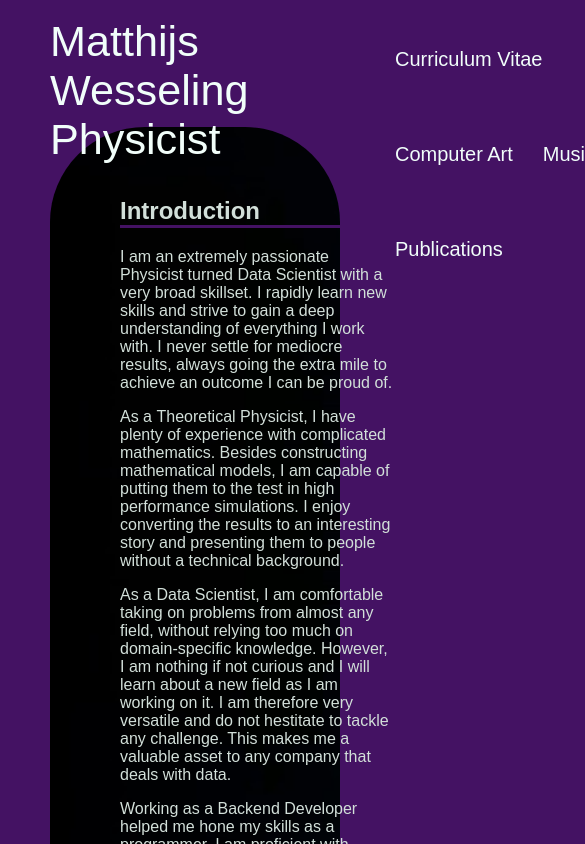
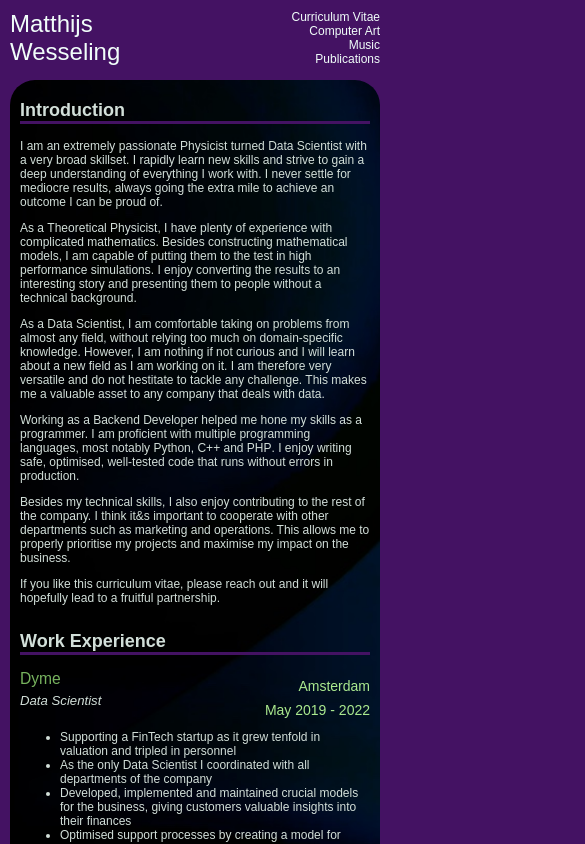
Before and after one commit to Bladieblah/Bladieblah.github.io, a Next.js app: page /cv in a window 390 px wide. Shown: the top 844 px of the page, 585 px wide, since content can reach past the window. Built offline with nearby package versions, Linux system fonts and the light colour scheme; a web font is replaced by a local one.

Commit message:
Fix mobile formatting

```diff
--- a/src/components/CvItem.tsx
+++ b/src/components/CvItem.tsx
@@ -11,16 +11,21 @@ type CVProps = {
 
 export default function CvItem(props: CVProps) {
   return (
-    <article className={styles.content}>
+    <article className={styles.item}>
+      <div>
         <section className={styles.description}>
           <h2>{props.company}</h2>
           <h3>{props.function}</h3>
-        {props.children}
         </section>
         <section className={styles.date}>
           <p>{props.city}</p>
           <p>{props.dates}</p>
         </section>
+      </div>
+      <div className={styles.content}>
+        {props.children}
+        <div className={styles.spacing}/>
+      </div>
     </article>
   )
 }
--- a/src/components/FloatyBit.tsx
+++ b/src/components/FloatyBit.tsx
@@ -4,7 +4,7 @@ import styles from './styles/layout.module.css'
 export default function FloatyBit() {
   return (
     <div className={styles.floatybit}>
-      <div>
+      <div className={styles.nameContainer}>
         <div className={styles.name}>
           <a href='./'>Matthijs Wesseling</a>
         </div>
--- a/src/components/MainCanvas.tsx
+++ b/src/components/MainCanvas.tsx
@@ -3,8 +3,10 @@ import styles from './styles/layout.module.css'
 
 export default function MainCanvas({ children }: LayoutProps) {
   return (
-    <div className={styles.subContainer}>
-      { children }
+    <div className={styles.canvas}>
+      <div className={styles.canvasContents}>
+        { children }
+      </div>
     </div>
   )
 }
--- a/src/components/NavBar.tsx
+++ b/src/components/NavBar.tsx
@@ -3,7 +3,7 @@ import styles from './styles/layout.module.css'
 
 export default function NavBar() {
   return (
-    <div className={styles.header}>
+    <div className={styles.navbar}>
       <div className={styles.buttonContainer}>
         <Button href='/cv' name='Curriculum Vitae'/>
         <Button href='/physarum' name='Computer Art'/>
--- a/src/components/styles/button.module.css
+++ b/src/components/styles/button.module.css
@@ -1,7 +1,7 @@
 .buttonOuter {
   height: 55px;
   display: inherit;
-  margin: 15px;
+  margin: clamp(10px, (100vw - 670px) / 20 + 10px, 15px);
 }
 
 .buttonOuter div {
@@ -13,7 +13,6 @@
 }
 
 .buttonOuter div a {
-  font-size: 20px;
   display: table-cell;
   vertical-align: middle;
   text-align: center;
--- a/src/components/styles/cvitem.module.css
+++ b/src/components/styles/cvitem.module.css
@@ -1,4 +1,8 @@
-.content {
+.item {
+  display: grid;
+}
+
+.item div {
   display: flex;
 }
 
@@ -38,3 +42,18 @@
 .skilldesc {
   padding-left: 10px;
 }
+
+.content {
+  display: flex;
+}
+
+.spacing {
+  min-width: 120px;
+}
+
+@media screen and (max-width: 640px) {
+  .spacing {
+    min-width: 0;
+    width: 0;
+  }
+}
--- a/src/components/styles/layout.module.css
+++ b/src/components/styles/layout.module.css
@@ -1,23 +1,37 @@
 .container {
-  margin-left: 50px;
-  margin-right: 50px;
+  margin-inline: clamp(10px, calc((100vw - 400px)) / 7.5, 50px);
   max-width: 1024px;
+  min-width: 300px;
   align-self: center;
 }
 
-.subContainer {
+.canvas {
   width: 100%;
-  /* min-height: calc(100vh - 100px); */
-  min-height: 1500px;
-  border-top-left-radius: 95px;
-  border-top-right-radius: 95px;
+  min-height: calc(100vh - 100px);
+  /* min-height: 1500px; */
+  --radius: clamp(25px, calc((100vw - 600px) / 6 + 25px), 95px);
+  border-top-left-radius: var(--radius);
+  border-top-right-radius: var(--radius);
   background-image: url('/bg1_1.jpg');
   background-size: cover;
   height: fit-content;
   font-weight: 200;
+  min-width: 260px;
 }
 
-.header {
+.canvasContents {
+  margin-inline: clamp(10px, calc((100vw - 450px) / 7.5 + 10px), 70px);
+  padding-top: clamp(20px, calc((100vw - 600px) / 10 + 20px), 50px);
+  font-size: 16px;
+}
+
+@media screen and (max-width: 400px) {
+  .canvasContents {
+    font-size: 12px !important;
+  }
+}
+
+.navbar {
   margin-left: auto;
   position: sticky;
   top: 0px;
@@ -26,19 +40,46 @@
 
 .buttonContainer {
   display: inline-block;
+  font-size: clamp(12px, calc((100vw - 770px) / 100 + 12px), 20px);
+}
+
+@media screen and (max-width: 620px) {
+  .buttonContainer {
+    display: grid;
+  }
+
+  .buttonContainer div {
+    margin: 0;
+    height: fit-content;
+  }
+
+  .buttonContainer div a {
+    text-align: right;
+  }
+
+  .canvasContents {
+    font-size: 14px;
+  }
 }
 
 .floatybit {
-  height: 110px;
+  height: calc(var(--font-size-name) * 2.5 + 10px);
   margin-top: 0.4em;
-  font-size: 2.7em;
+  --font-size-name: clamp(24px, calc((100vw - 90px) / 20), 44px);
+  font-size: var(--font-size-name);
   font-weight: 400;
   display: flex;
   color: hsl(160, 86%, 97%);
+  overflow: hidden;
 }
 
 .floatybit a {
   height: fit-content;
+}
+
+.nameContainer, .name, .whoami {
+  width: calc(var(--font-size-name) * 7.73);
+  padding-bottom: 10px;
 }
 
 .name :hover {
@@ -49,7 +90,6 @@
   position: relative;
   left: 0px;
   top: 0px;
-  width: 330px;
   float: left;
 }
 
--- a/src/pages/cv.module.css
+++ b/src/pages/cv.module.css
@@ -1,8 +1,5 @@
 .container {
-  margin-inline: 70px;
-  padding-top: 50px;
   display: grid;
-  font-size: 16px;
 }
 
 .container h1 {
--- a/src/pages/cv.tsx
+++ b/src/pages/cv.tsx
@@ -6,7 +6,7 @@ export default function CV() {
   return (
     <div className={styles.container}>
       <section>
-        <h1>Introduction</h1>
+        <h1 style={{marginTop: '0px'}}>Introduction</h1>
         <article>
           <p>
             I am an extremely passionate <b>Physicist</b> turned <b>Data Scientist</b> with a very broad skillset. I rapidly learn new skills and strive to gain a deep understanding of everything I work with. I never settle for mediocre results, always going the extra mile to achieve an outcome I can be proud of.
```
Lines whose indentation alone changed are shown as unchanged.
